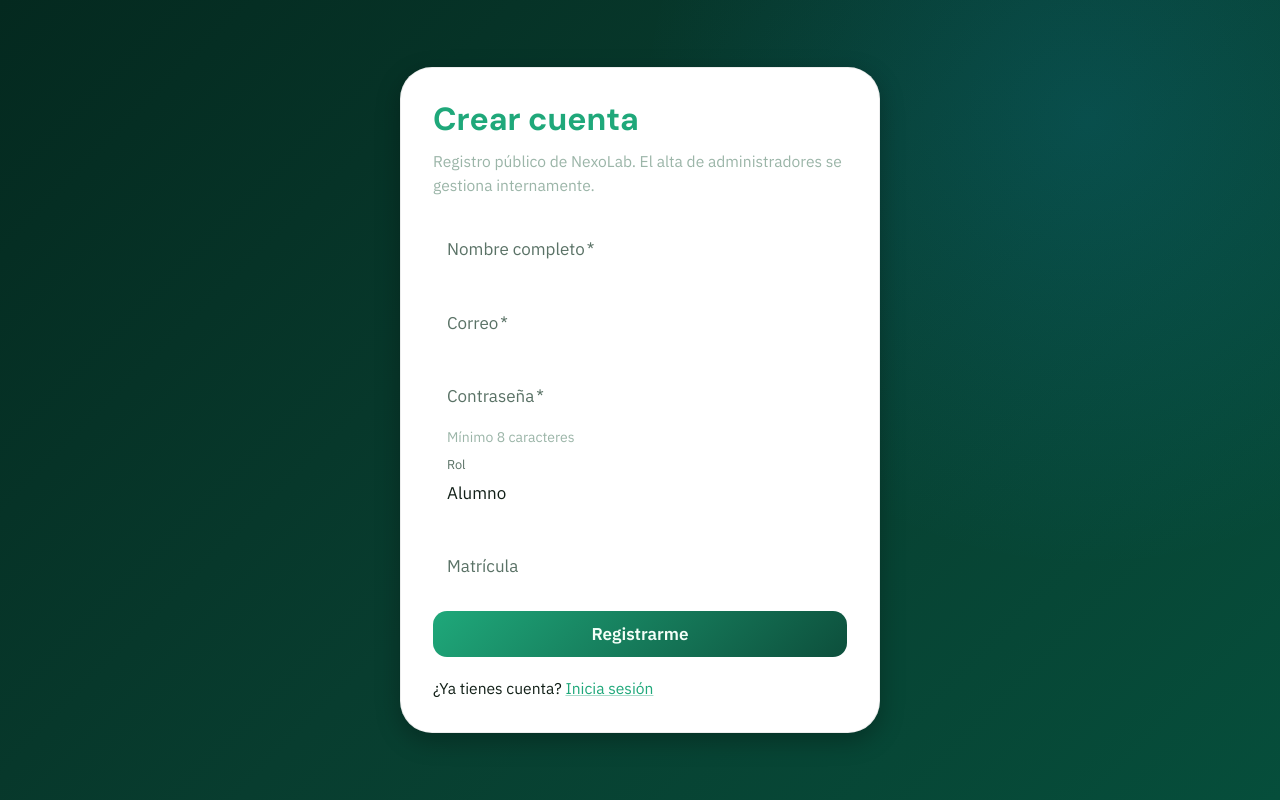
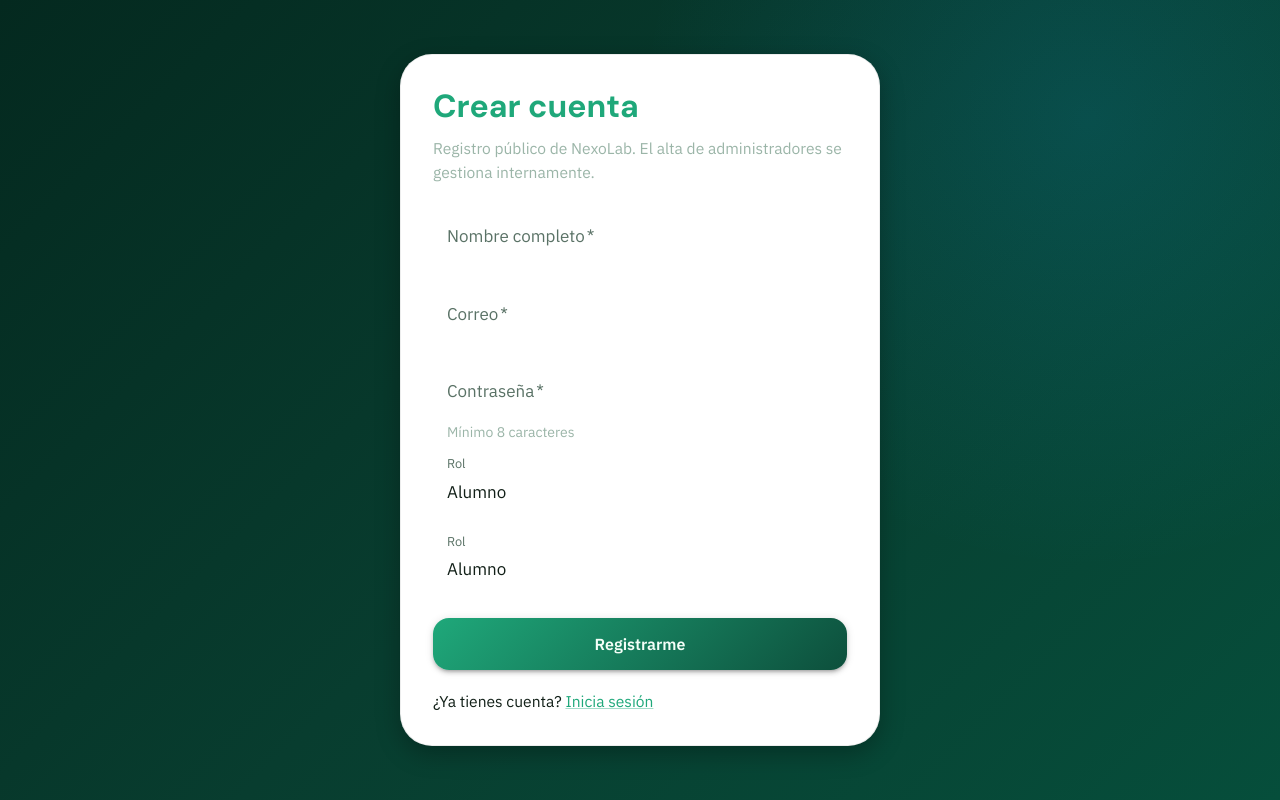
Before and after one commit to FFianquetto/ProWebII_NexoLab, a React (Vite) app in the folder frontend/: page /register in a window 1280 px wide. Built offline with nearby package versions, Linux system fonts and the light colour scheme; no server answers.

Commit message:
registerpage textfield

```diff
--- a/frontend/src/pages/RegisterPage.tsx
+++ b/frontend/src/pages/RegisterPage.tsx
@@ -79,7 +79,7 @@ export default function RegisterPage() {
             {error}
           </Alert>
         )}
-        <Stack component="form" spacing={2} onSubmit={onSubmit}>
+        <Stack component="form" spacing={2.5} onSubmit={onSubmit}>
           <TextField
             label="Nombre completo"
             value={form.fullName}
@@ -116,15 +116,25 @@ export default function RegisterPage() {
           </TextField>
           {form.role === 'STUDENT' && (
             <TextField
-              label="Matrícula"
-              value={form.studentId}
-              onChange={(e) => setForm({ ...form, studentId: e.target.value })}
-              fullWidth
-            />
+            select
+            label="Rol"
+            value={form.role}
+            onChange={(e) => {
+            const newRole = e.target.value;
+            setForm({...form,role: newRole, studentId: newRole === 'TEACHER' ? '' : form.studentId,});
+           }}
+          fullWidth
+           size="medium"
+            >
+  <MenuItem value="STUDENT">Alumno</MenuItem>
+  <MenuItem value="TEACHER">Docente</MenuItem>
+</TextField>
           )}
-          <Button type="submit" variant="contained" size="large" disabled={loading}>
-            {loading ? 'Creando…' : 'Registrarme'}
-          </Button>
+          <Button type="submit" variant="contained" size="large" disabled={loading} sx={{
+              py: 1.5, fontWeight: 700, fontSize: '1rem', textTransform: 'none',borderRadius: 2, boxShadow: 3,mt: 1 }}
+          >
+          {loading ? 'Creando cuenta…' : 'Registrarme'}
+        </Button>
         </Stack>
         <Typography variant="body2" mt={2.5}>
           ¿Ya tienes cuenta?{' '}
```
